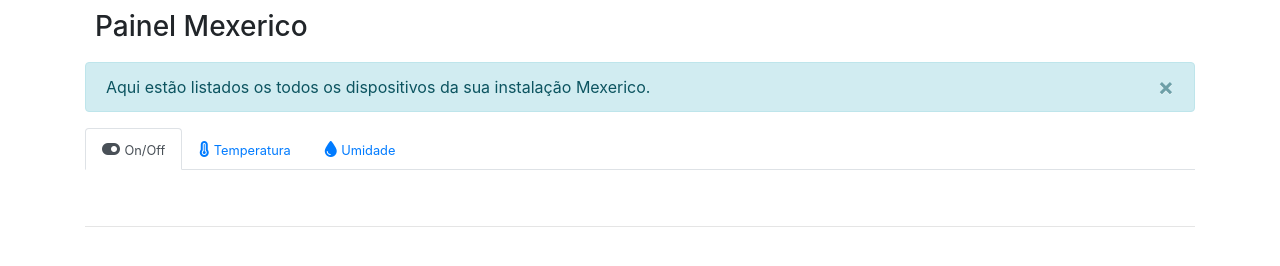
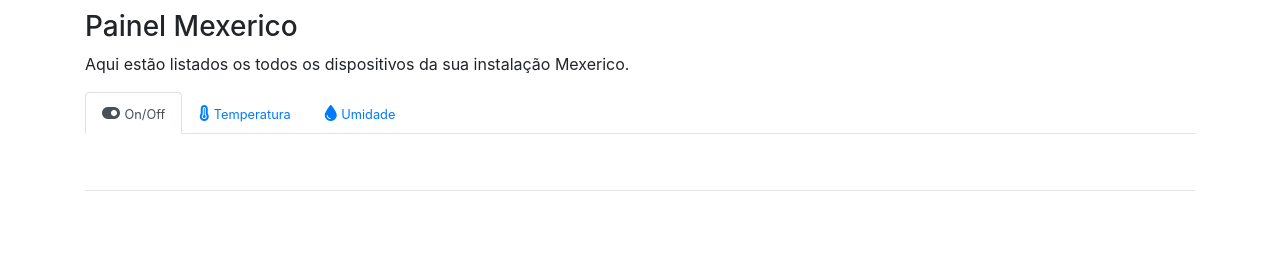
Before and after one commit to christianviana/christianviana.github.io, a plain HTML site: page index.htm in a window 1280 px wide. Drawn offline with Linux system fonts and the light colour scheme; no server answers.

Commit message:
Add files via upload

```diff
--- a/estilo.css
+++ b/estilo.css
@@ -1,5 +1,5 @@
 .titulo {
-	padding:10px;
+	padding-top:10px;
 }
 
 .painel {
@@ -9,11 +9,11 @@
 
 .linha {
   text-align: center;
-  padding-left: 30px;
+  padding-left: 40px;
 }
 
 .icone {
-  padding-right: 20px;
+  padding-right: 30px;
   font-size: small;
   padding-top: 10px;
 }
--- a/index.htm
+++ b/index.htm
@@ -24,12 +24,7 @@
 
 	<div class="container">
 		<h3 class="titulo"> Painel Mexerico </h3>
-		<div class="alert alert-info alert-dismissible fade show" role="alert">
-			Aqui estão listados os todos os dispositivos da sua instalação Mexerico.
-			<button type="button" class="close" data-dismiss="alert" aria-label="Close">
-				<span aria-hidden="true">&times;</span>
-			</button>
-		</div>
+		<p>Aqui estão listados os todos os dispositivos da sua instalação Mexerico.</p>
 		<!-- Nav pills -->
 		<ul class="nav nav-tabs">
 			<li class="nav-item active">
```
